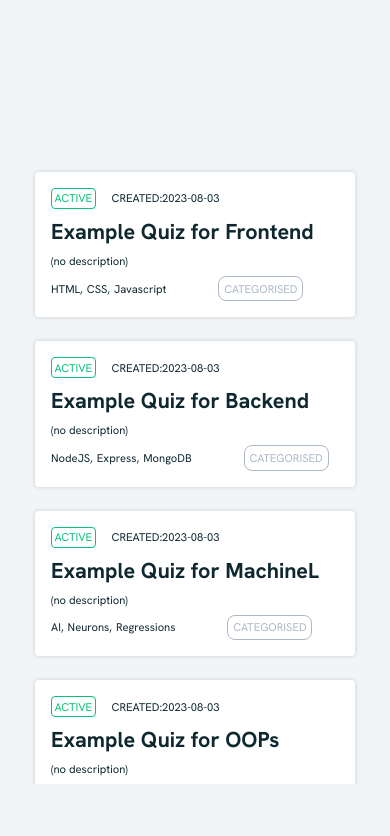
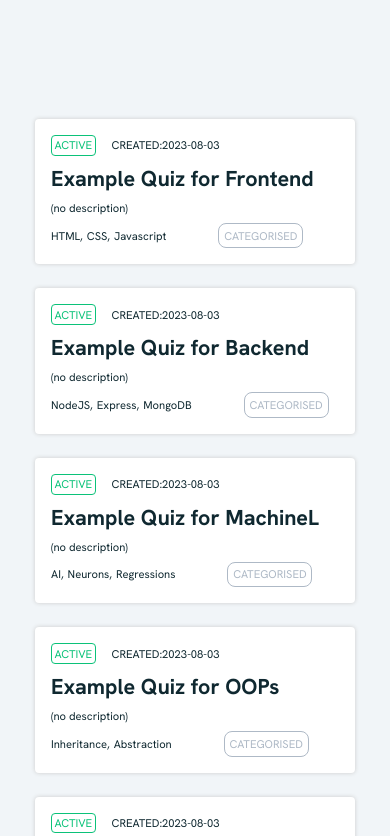
Before and after one commit to sukhmancode/QUIZApp, a plain HTML site: page index.html in a window 390 px wide. Shown: the part 60-896 px from the top of the page. Before the commit the page ends 844 px from the top, so only its background shows below. Drawn offline with Linux system fonts and the light colour scheme; a web font is replaced by a local one.

Commit message:
changessssssssssssssssssssssss

```diff
--- a/css/style.css
+++ b/css/style.css
@@ -171,11 +171,20 @@ input[type="text"]{
     display: flex;
 }
 @media screen and (max-width:400px){
-    nav{
-        transform: translateY(2rem);
-    }
+
     html{
         font-size: 50%;
+    }
+
+  .cards{
+    transform: translateY(13rem);
+  }
+
+
+}
+@media screen and (max-width:320px){
+ html{
+        font-size: 45%;
     }
     html,body{
         padding:0;
@@ -184,22 +193,6 @@ input[type="text"]{
         height: 100%;
         width: 100%;
     }
-  .cards{
-    transform: translateY(25rem);
-  }
-    .container{
-        padding-inline:1rem;
-        width: 100%;
-        height: 100%;
-    }
+
 
 }
-@media screen and (max-width:320px){
- html{
-        font-size: 45%;
-    }
-.questions-sec{
-    transform: translateY(-5rem);
-}
-
-}
```
Also changed, not shown: index.html (+1 -0 lines).
